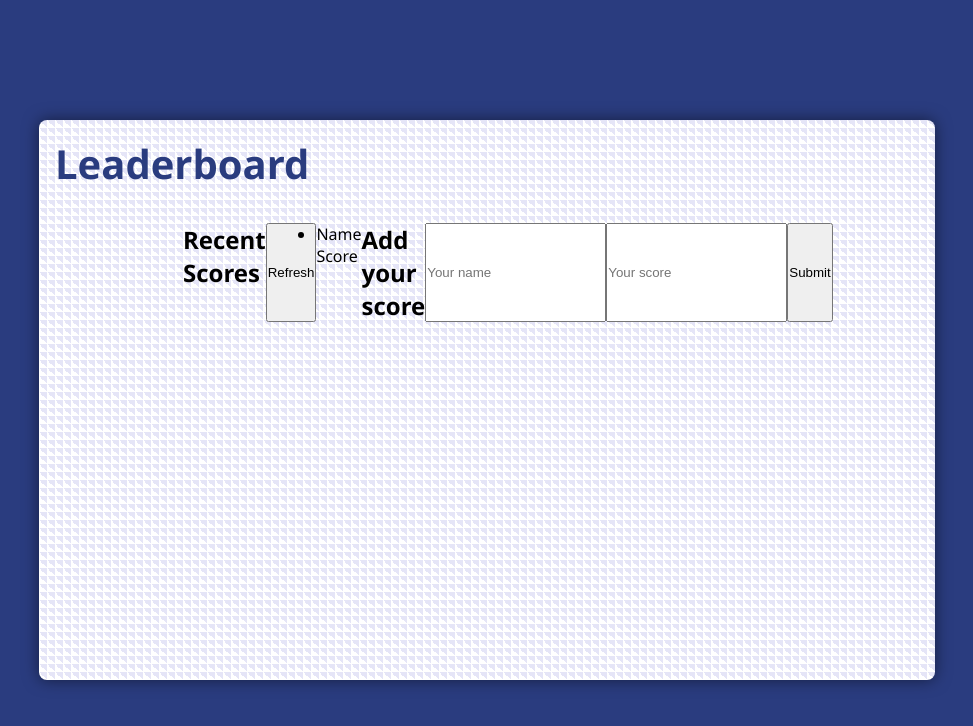
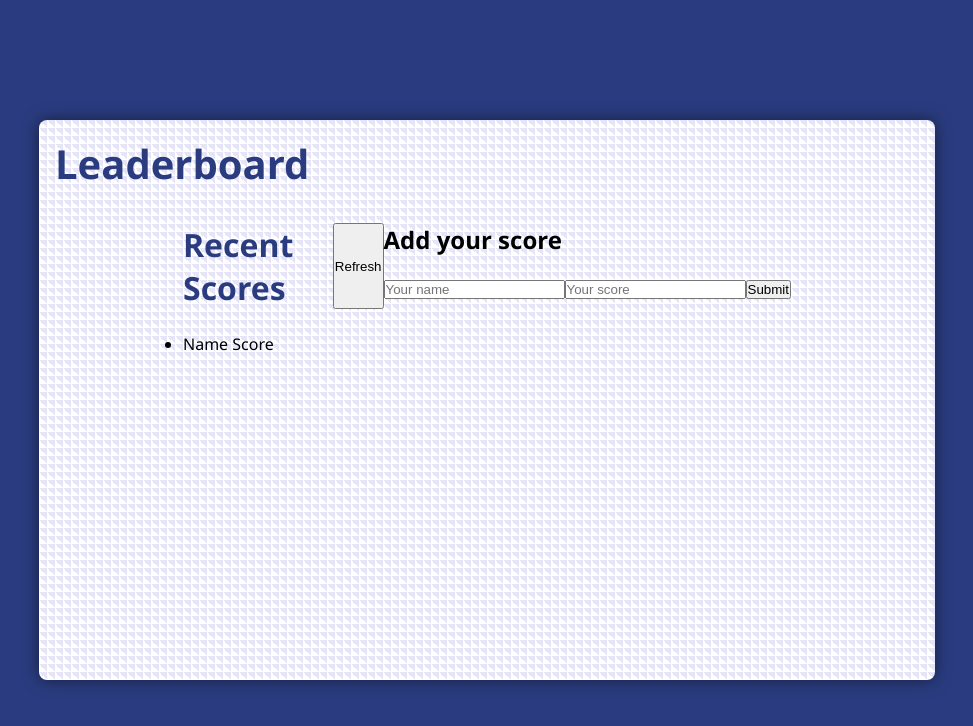
Before and after one commit to DevaWinner/Leader-board, a website built with webpack: page src/index.html in a window 1280 px wide. Shown: the whole page, without its empty margins (41-1014 px from the left). Built offline with nearby package versions, Linux system fonts and the light colour scheme; no server answers.

Commit message:
Add styling for containers and h2

```diff
--- a/src/styles/style.css
+++ b/src/styles/style.css
@@ -49,3 +49,18 @@ main {
   justify-content: space-between;
   padding: 0 8em;
 }
+
+.board-container,
+.input-container {
+  flex-direction: column;
+  gap: 1.5em;
+}
+
+.board-header {
+  gap: 2em;
+}
+
+.board-header h2 {
+  font-size: 2rem;
+  color: var(--blue);
+}
```
